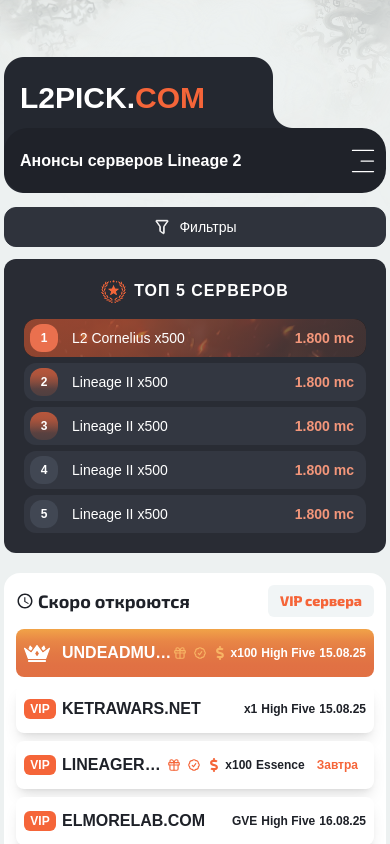
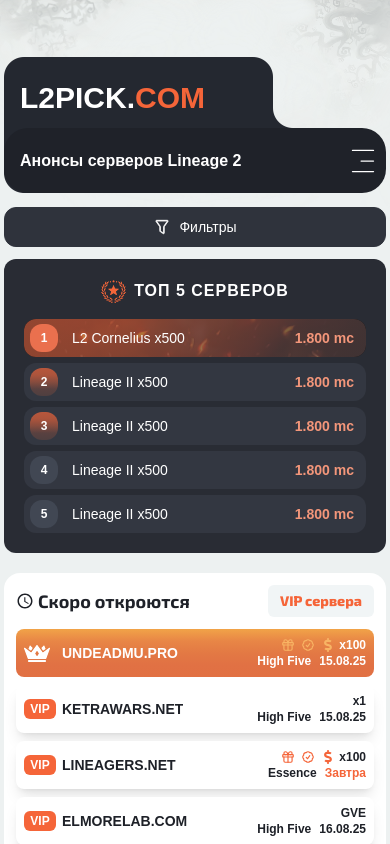
Before and after one commit to baxriddin0317/game, a Next.js app: page / in a window 390 px wide. Shown: the top 844 px of the page. Built offline with nearby package versions, Linux system fonts and the light colour scheme; a web font is replaced by a local one.

Commit message:
Added mobile announcements block with icon placeholders

```diff
--- a/components/elements/DateResponse.tsx
+++ b/components/elements/DateResponse.tsx
@@ -3,9 +3,10 @@
 interface props {
   date: string;
   color?: boolean;
+  topserver?: boolean;
 }
 
-const DateResponse = ({date, color=false}: props) => {
+const DateResponse = ({date, color=false, topserver=false}: props) => {
   const getRelativeDateLabel = (dateString: string) => {
     const today = new Date();
     const targetDate = new Date(dateString);
@@ -45,13 +46,13 @@
     if (relativeLabel === "Сегодня") {
       bgColor = "text-brand-green bg-white";
     } else if (relativeLabel === "Завтра") {
-      bgColor = "text-brand-btn";
+      bgColor = topserver ? "text-white" : "text-brand-btn";
     } else if (relativeLabel === "Вчера") {
       bgColor = "";
     }
 
     return (
-      <span className={`${bgColor} ${color ? '' : '!bg-transparent'} dark:bg-transparent px-2 py-1 rounded-full text-xs font-extrabold`}>
+      <span className={`${bgColor} ${color ? '' : '!bg-transparent'} dark:bg-transparent rounded-full text-xs font-extrabold`}>
         {relativeLabel}
       </span>
     );
--- a/components/server-components/ServerItemDropdown.tsx
+++ b/components/server-components/ServerItemDropdown.tsx
@@ -47,12 +47,13 @@
             </span>
           ) }
           </span>
-          <span className="overflow-hidden truncate text-ellipsis uppercase group-hover:underline group-focus:underline font-extrabold">
+          <span className="overflow-hidden text-sm md:text-base truncate text-ellipsis uppercase group-hover:underline group-focus:underline font-extrabold">
             {server.domain}
           </span>
           <div className="hidden flex-row items-center gap-1 text-orange-600 md:flex" />
         </div>
-        <div className='flex items-center !gap-1 md:!gap-2'>
+        <div className='flex flex-col lg:flex-row lg:items-center lg:!gap-2'>
+          <div className='flex items-center gap-1 justify-end'>
             <div className={`flex items-center gap-1.5 ${topserver ? 'text-[#f8b464]' : serverColor ? 'text-brand-btn' : 'text-brand-primary-3'}`}>
               {server.icons && server.icons.length > 0 && (
                 <>
@@ -66,8 +67,11 @@
               )}
             </div>
             <div className="text-xs font-bold">{server.rate}</div>
+          </div>
+          <div className='flex items-center gap-2'>
             <div className="text-xs text-nowrap font-bold">{server.chronicle}</div>
-          <DateResponse date={server.dateTime} color={true} />
+            <DateResponse date={server.dateTime} color={true} topserver={topserver} />
+          </div>
         </div>
       </button>
 
```
Lines whose indentation alone changed are shown as unchanged.
